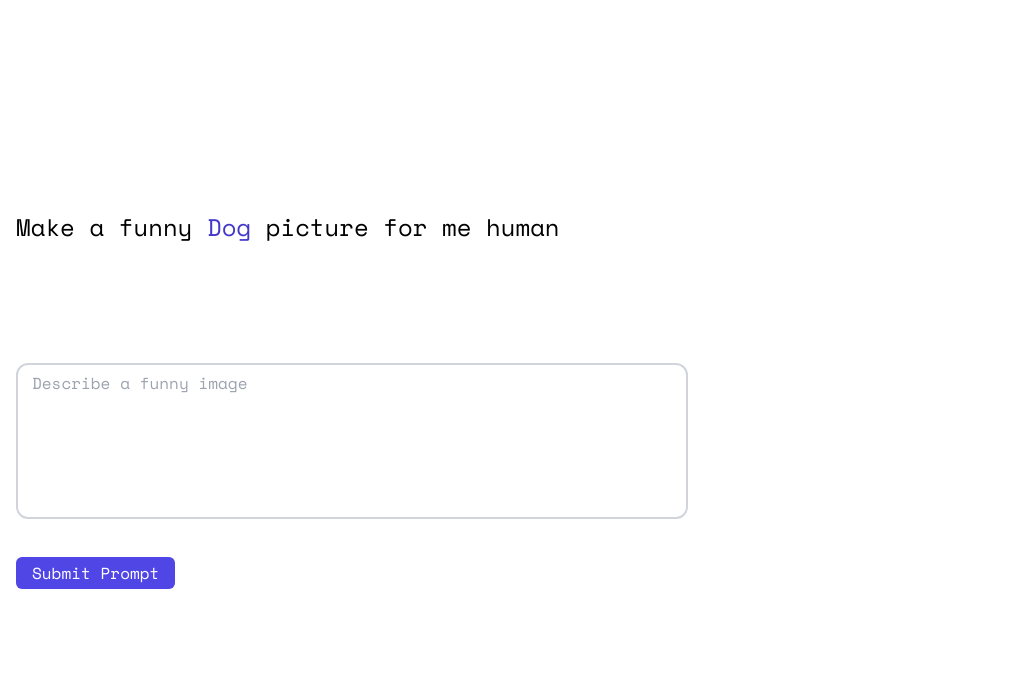
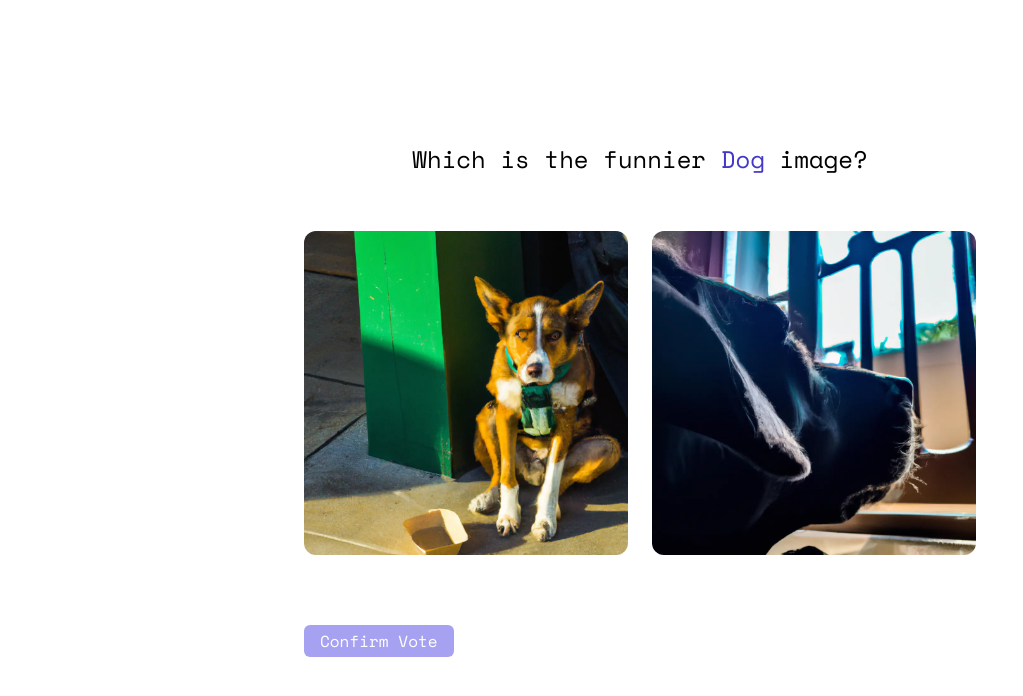
Before and after one commit to agrattan0820/artificial-unintelligence, a Next.js app in the folder client/: page /game/1 in a window 1280 px wide. Shown: the top 696 px of the page, without its empty margins (0-1023 px from the left). Built offline with nearby package versions, Linux system fonts and the light colour scheme; a web font is replaced by a local one.

Commit message:
feat: use image choice component for face off

```diff
--- a/client/src/app/game/[code]/face-off.tsx
+++ b/client/src/app/game/[code]/face-off.tsx
@@ -6,7 +6,7 @@ import SadDog2 from "@ai/images/sad-dog-2.webp";
 import { motion } from "framer-motion";
 import Button from "@ai/components/button";
 import { useState } from "react";
-import { ImageOption } from "./image-choice";
+import ImageChoice, { ImageOption } from "./image-choice";
 import Ellipsis from "@ai/components/ellipsis";
 import { cn } from "@ai/utils/cn";
 import { FiCheck } from "react-icons/fi";
@@ -35,58 +35,12 @@ const FaceOff = () => {
           image?
         </motion.h2>
       </div>
-      <div className="mb-14 flex gap-5">
-        <motion.button
-          initial={{ opacity: 0, x: -25, rotateZ: -15 }}
-          animate={{ opacity: 1, x: 0, rotateZ: 0 }}
-          exit={{ opacity: 0, x: -25, rotateZ: -15 }}
-          transition={{ delay: 0.3 }}
-          onClick={() => setSelectedImage(1)}
-          className="relative"
-        >
-          <Image
-            className={cn(
-              `aspect-square rounded-xl`,
-              selectedImage === 1 && "ring ring-indigo-600"
-            )}
-            src={SadDog}
-            alt="Sad Dog"
-            width={1024}
-            height={1024}
-          />
-          <FiCheck
-            className={cn(
-              "absolute -right-2 -top-2 scale-0 transform rounded-full bg-green-600 p-0.5 text-xl text-white transition",
-              selectedImage === 1 && "scale-100"
-            )}
-          />
-        </motion.button>
-        <motion.button
-          initial={{ opacity: 0, x: 25, rotateZ: 15 }}
-          animate={{ opacity: 1, x: 0, rotateZ: 0 }}
-          exit={{ opacity: 0, x: 25, rotateZ: 15 }}
-          transition={{ delay: 0.8 }}
-          onClick={() => setSelectedImage(2)}
-          className="relative"
-        >
-          <Image
-            className={cn(
-              `aspect-square rounded-xl`,
-              selectedImage === 2 && "ring ring-indigo-600"
-            )}
-            src={SadDog2}
-            alt="Sad Dog 2"
-            width={1024}
-            height={1024}
-          />
-          <FiCheck
-            className={cn(
-              "absolute -right-2 -top-2 scale-0 transform rounded-full bg-green-600 p-0.5 text-xl text-white transition",
-              selectedImage === 2 && "scale-100"
-            )}
-          />
-        </motion.button>
-      </div>
+      <ImageChoice
+        imageOption1={SadDog}
+        imageOption2={SadDog2}
+        selectedImage={selectedImage}
+        setSelectedImage={setSelectedImage}
+      />
       <div>
         <Button onClick={onImageChoice} disabled={!selectedImage || loading}>
           {!loading ? "Confirm Vote" : <Ellipsis />}
--- a/client/src/app/game/[code]/image-choice.tsx
+++ b/client/src/app/game/[code]/image-choice.tsx
@@ -3,14 +3,14 @@
 import { cn } from "@ai/utils/cn";
 import { Variants, motion } from "framer-motion";
 import { Dispatch, SetStateAction, useEffect, useState } from "react";
-import Image from "next/image";
+import Image, { StaticImageData } from "next/image";
 import { FiCheck } from "react-icons/fi";
 
 export type ImageOption = 1 | 2;
 
 type ImageChoiceProps = {
-  imageOption1: string;
-  imageOption2: string;
+  imageOption1: string | StaticImageData;
+  imageOption2: string | StaticImageData;
   selectedImage: ImageOption | undefined;
   setSelectedImage: Dispatch<SetStateAction<ImageOption | undefined>>;
 };
--- a/client/src/app/game/[code]/page.tsx
+++ b/client/src/app/game/[code]/page.tsx
@@ -6,7 +6,7 @@ export default function Game({ params }: { params: { code: string } }) {
   return (
     <main className="flex min-h-screen flex-col justify-center">
       <section className="container mx-auto px-4">
-        <Prompt />
+        <FaceOff />
       </section>
     </main>
   );
```
